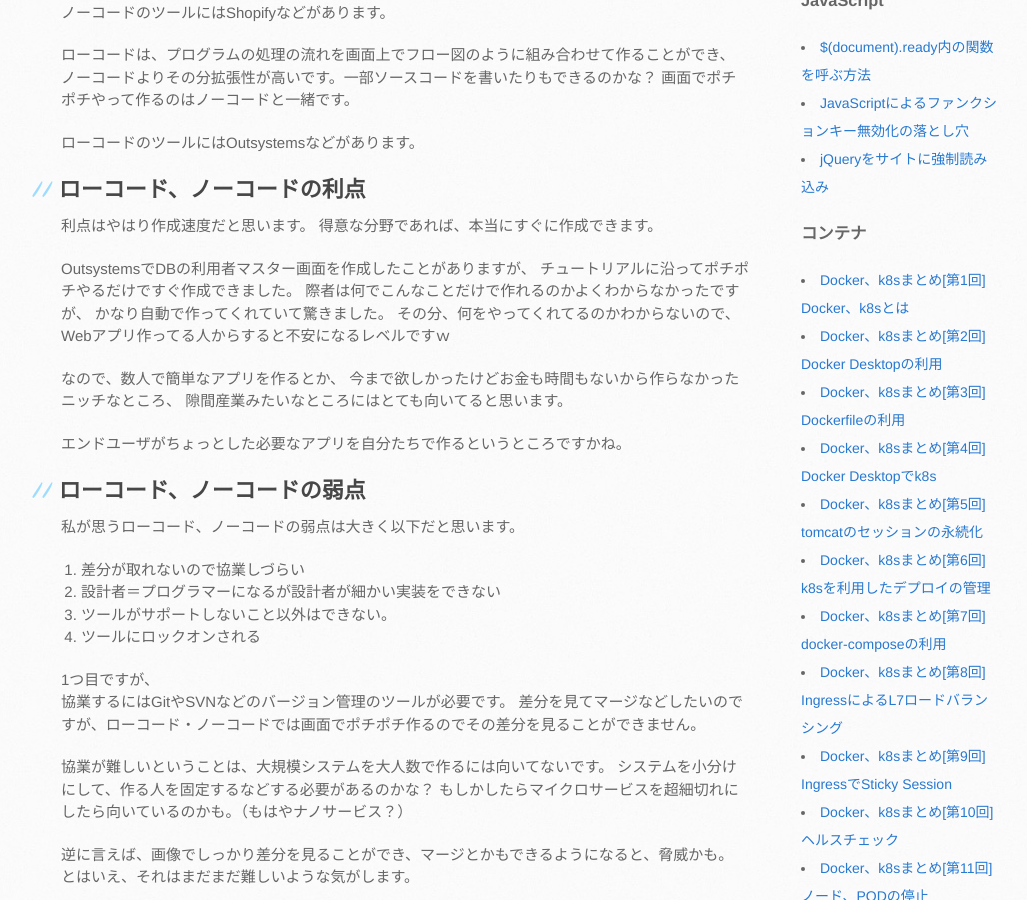
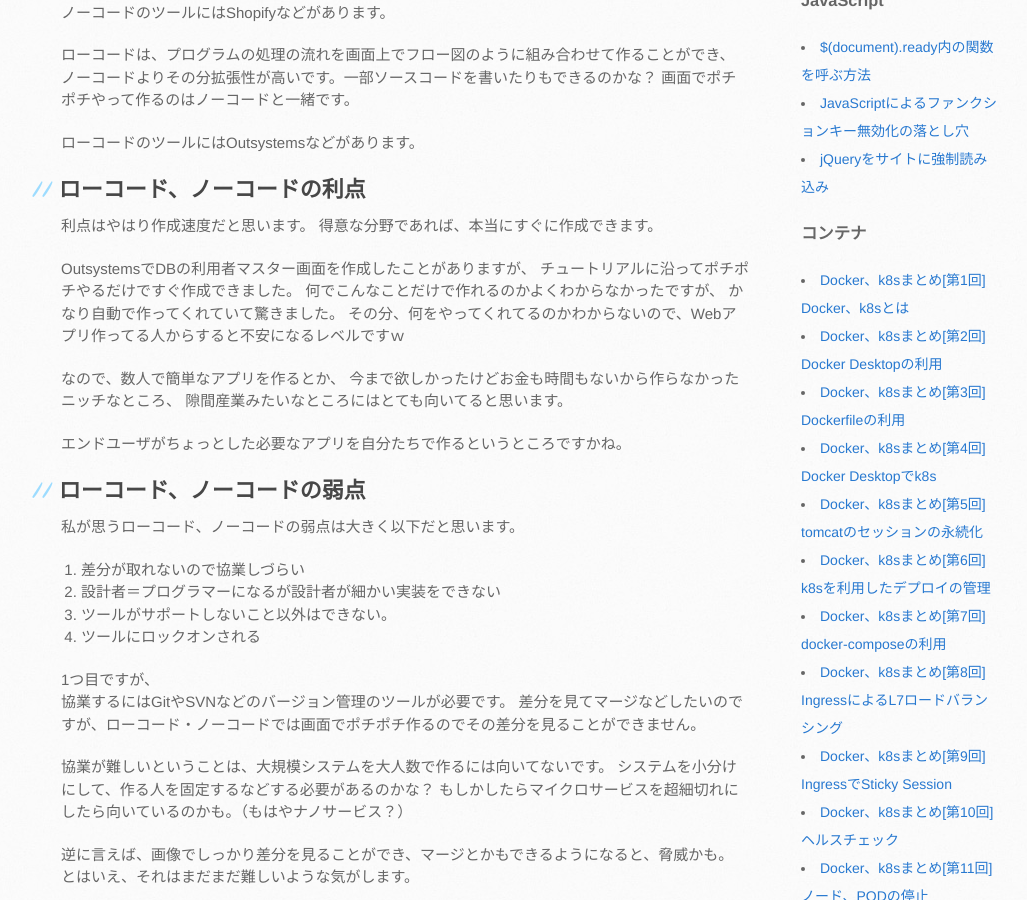
Before and after one commit to mtaketani113/mtaketani113.github.io, a Jekyll site: the page built from it/other/lowcoadFuture.md, in a window 1280 px wide and 900 px high, scrolled down 916 px. Shown: the whole window, without its empty margins (109-1136 px from the left). Built offline with Jekyll 4.4.1, drawn with Linux system fonts in a browser that asks for light colours; comment, search, counter and statistics services are not loaded; the repository's description, which GitHub fills in, is left out.

Commit message:
誤字を削除

```diff
--- a/it/other/lowcoadFuture.md
+++ b/it/other/lowcoadFuture.md
@@ -47,7 +47,7 @@ category: IT
 
 OutsystemsでDBの利用者マスター画面を作成したことがありますが、
 チュートリアルに沿ってポチポチやるだけですぐ作成できました。
-際者は何でこんなことだけで作れるのかよくわからなかったですが、
+何でこんなことだけで作れるのかよくわからなかったですが、
 かなり自動で作ってくれていて驚きました。
 その分、何をやってくれてるのかわからないので、Webアプリ作ってる人からすると不安になるレベルですｗ
 
```
